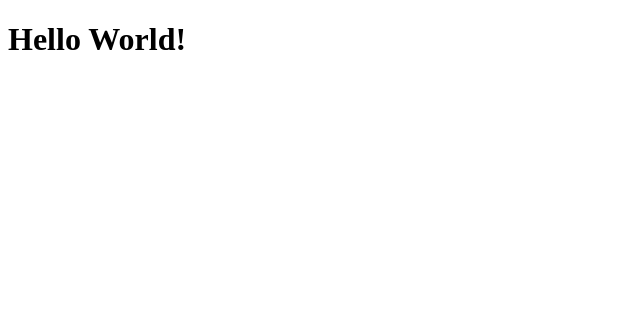
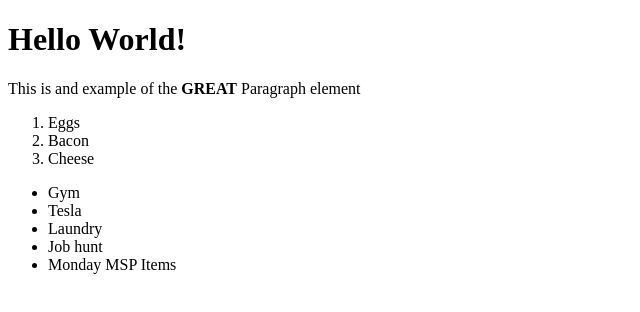
Before and after one commit to HereIssJony/git_test, a plain HTML site: page html-boilerplate/index.html in a window 1280 px wide. Shown: the whole page, without its empty margins (0-640 px from the left). Drawn offline with Linux system fonts and the light colour scheme.

Commit message:
ul & ol elements on html

```diff
--- a/html-boilerplate/index.html
+++ b/html-boilerplate/index.html
@@ -6,5 +6,22 @@
     </head>
     <body>
         <h1>Hello World!</h1>
+
+        <p>This is and example of the <strong>GREAT</strong> Paragraph element</p>
+        <!-- Ordered List Example-->
+        <ol><li>Eggs</li>
+            <li>Bacon</li>
+            <li>Cheese</li>
+        </ol>
+        <!--Unordered List Example-->
+        <ul>
+                <li>Gym</li>
+                <li>Tesla</li>
+                <li>Laundry</li>
+                <li>Job hunt</li>
+                <li>Monday MSP Items</li>
+
+
+        </ul>
     </body>
 </html>
```
